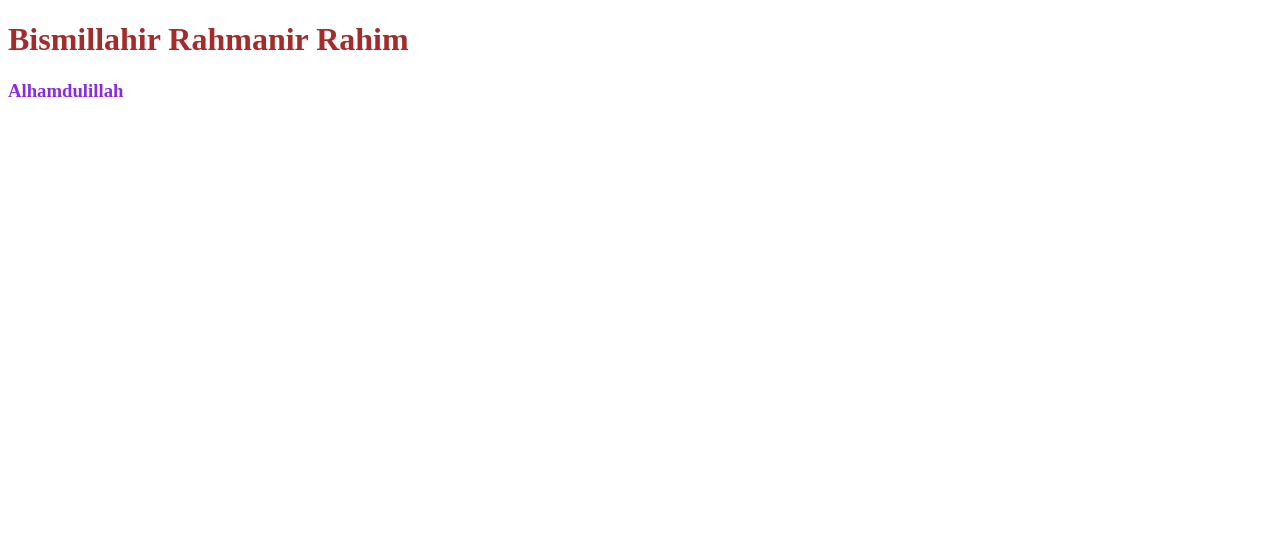
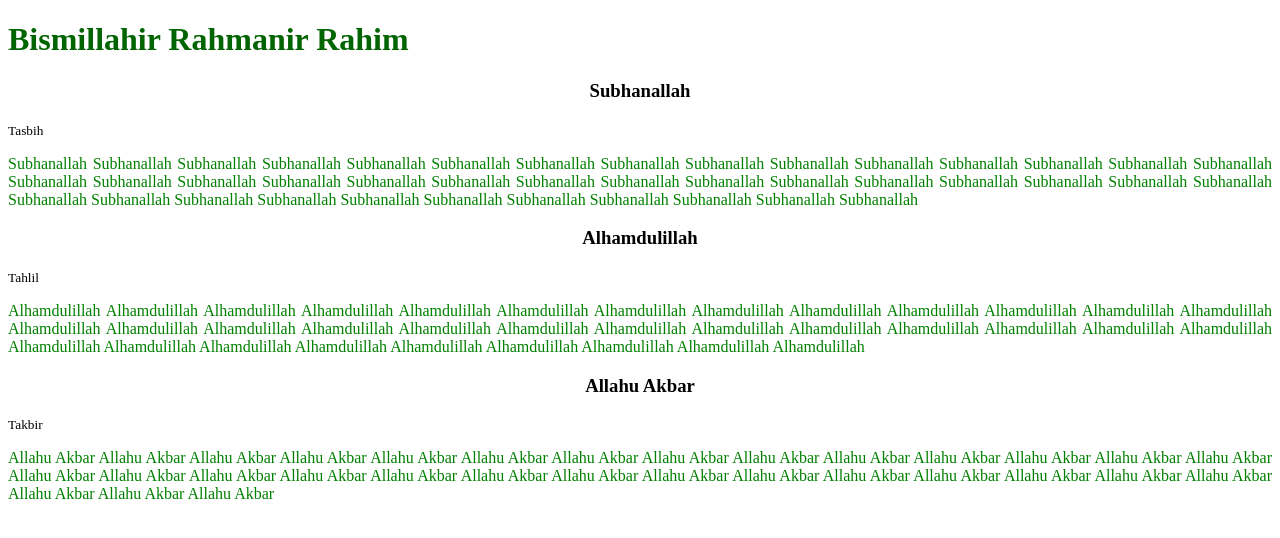
Before and after one commit to asifmahmud00/my-second-repo, a plain HTML site: page index.html in a window 1280 px wide. Drawn offline with Linux system fonts and the light colour scheme.

Commit message:
Publishing mywebsite

```diff
--- a/index.html
+++ b/index.html
@@ -1,14 +1,47 @@
 <!DOCTYPE html>
 <html lang="en">
+
 <head>
     <meta charset="UTF-8">
     <meta http-equiv="X-UA-Compatible" content="IE=edge">
     <meta name="viewport" content="width=device-width, initial-scale=1.0">
-    <title>My Second repo</title>
+    <title>My Website</title>
     <link rel="stylesheet" href="style.css">
+
 </head>
+
 <body>
     <h1>Bismillahir Rahmanir Rahim</h1>
-    <h3>Alhamdulillah</h3>
+
+    <div class="div-content">
+        <h3 class="head3">Subhanallah</h3>
+        <small>Tasbih</small>
+        <p>Subhanallah Subhanallah Subhanallah Subhanallah Subhanallah Subhanallah Subhanallah Subhanallah Subhanallah
+            Subhanallah Subhanallah Subhanallah Subhanallah Subhanallah Subhanallah Subhanallah Subhanallah Subhanallah
+            Subhanallah Subhanallah Subhanallah Subhanallah Subhanallah Subhanallah Subhanallah Subhanallah Subhanallah
+            Subhanallah Subhanallah Subhanallah Subhanallah Subhanallah Subhanallah Subhanallah Subhanallah Subhanallah
+            Subhanallah Subhanallah Subhanallah Subhanallah Subhanallah </p>
+    </div>
+
+    <div class="div-content">
+        <h3 class="head3">Alhamdulillah</h3>
+        <small>Tahlil</small>
+        <p>Alhamdulillah Alhamdulillah Alhamdulillah Alhamdulillah Alhamdulillah Alhamdulillah Alhamdulillah
+            Alhamdulillah Alhamdulillah Alhamdulillah Alhamdulillah Alhamdulillah Alhamdulillah Alhamdulillah
+            Alhamdulillah Alhamdulillah Alhamdulillah Alhamdulillah Alhamdulillah Alhamdulillah Alhamdulillah
+            Alhamdulillah Alhamdulillah Alhamdulillah Alhamdulillah Alhamdulillah Alhamdulillah Alhamdulillah
+            Alhamdulillah Alhamdulillah Alhamdulillah Alhamdulillah Alhamdulillah Alhamdulillah Alhamdulillah </p>
+    </div>
+
+
+    <div class="div-content">
+        <h3 class="head3">Allahu Akbar</h3>
+        <small>Takbir</small>
+        <p>Allahu Akbar  Allahu Akbar  Allahu Akbar  Allahu Akbar  Allahu Akbar  Allahu Akbar  Allahu Akbar  Allahu Akbar  Allahu Akbar  Allahu Akbar  Allahu Akbar  Allahu Akbar  Allahu Akbar  Allahu Akbar  Allahu Akbar  Allahu Akbar  Allahu Akbar  Allahu Akbar  Allahu Akbar  Allahu Akbar  Allahu Akbar  Allahu Akbar  Allahu Akbar  Allahu Akbar  Allahu Akbar  Allahu Akbar  Allahu Akbar  Allahu Akbar  Allahu Akbar  Allahu Akbar  Allahu Akbar   </p>
+    </div>
+
+
+
 </body>
+
 </html>
--- a/style.css
+++ b/style.css
@@ -1,7 +1,14 @@
-h1{
-    color: brown;
+h1 {
+    color: darkgreen;
+}
+.head3{
+    text-align: center;
 }
 
-h3{
-    color: blueviolet;
+.div-content{
+    text-align: justify;
 }
+
+.div-content p{
+    color: green;
+}
```
